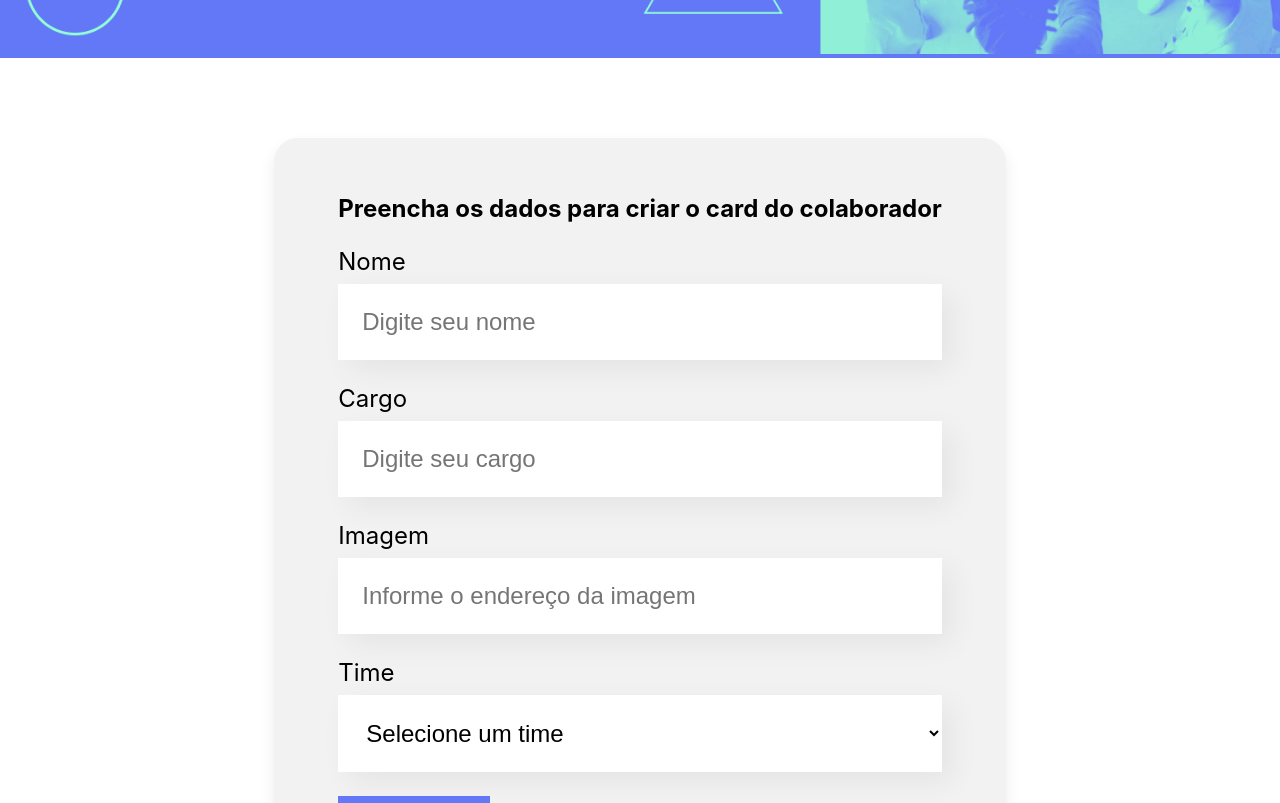
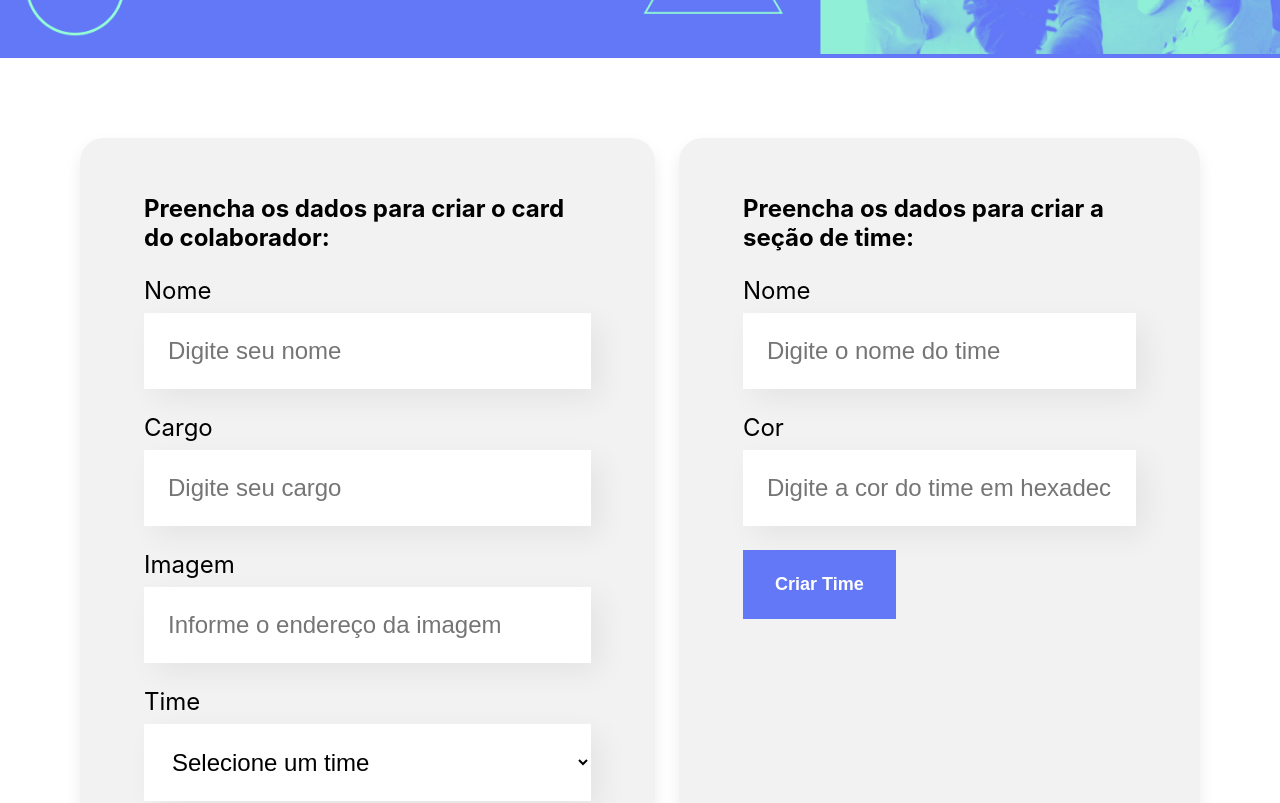
Before and after one commit to natali-schers/organo, a React (Create React App) app: page / in a window 1280 px wide. Shown: the part 440-1243 px from the top of the page. Built offline with nearby package versions, Linux system fonts and the light colour scheme.

Commit message:
feat: add team registration functionality

```diff
--- a/src/App.js
+++ b/src/App.js
@@ -64,10 +64,23 @@ function App() {
     }));
   }
 
+  function teamRegister(newTeam) {
+    const teamExists = teams.some(team => team.name === newTeam.name);
+    if (!teamExists) {
+      setTeams([...teams, { ...newTeam, id: uuidv4() }]);
+    } else {
+      alert('Time já cadastrado!');
+    }
+  }
+
   return (
     <div className="App">
       <Banner />
-      <Form teams={teams.map(team => team.name)} onRegister={employee => addNewEmployee(employee)} />
+      <Form
+        teams={teams.map(team => team.name)}
+        onRegister={employee => addNewEmployee(employee)}
+        onTeamRegister={teamRegister}
+      />
 
       {teams.map(team =>
         <Team
--- a/src/components/Dropdown/index.js
+++ b/src/components/Dropdown/index.js
@@ -4,7 +4,7 @@ const Dropdown = (props) => {
     return (
         <div className='form-dropdown'>
             <label>{props.label}</label>
-            <select onChange={e => props.onSave(e.target.value)} value={props.value} required={props.required}>
+            <select onChange={e => props.onInputChange(e.target.value)} value={props.value} required={props.required}>
                 <option value="">Selecione um time</option>
                 {props.items.map(item => {return <option key={item} value={item}>{item}</option>})}
             </select>
--- a/src/components/Form/index.js
+++ b/src/components/Form/index.js
@@ -9,6 +9,8 @@ const Form = (props) => {
     const [role, setRole] = useState('')
     const [image, setImage] = useState('')
     const [team, setTeam] = useState('')
+    const [teamName, setTeamName] = useState('')
+    const [teamColor, setTeamColor] = useState('')
 
     const onSave = (evento) => {
         evento.preventDefault();
@@ -25,16 +27,35 @@ const Form = (props) => {
         setTeam('')
     }
 
+    const onTeamRegister = (evento) => {
+        evento.preventDefault();
+
+        props.onTeamRegister({
+            name: teamName,
+            color: teamColor
+        })
+        setTeamName('')
+        setTeamColor('')
+    }
+
     return (
         <section className='form'>
             <form onSubmit={onSave}>
-                <h2>Preencha os dados para criar o card do colaborador</h2>
-                <InputText label="Nome" required={true} placeholder="Digite seu nome" value={name} onSave={value => setName(value)}/>
-                <InputText label="Cargo" required={true} placeholder="Digite seu cargo" value={role} onSave={value => setRole(value)}/>
-                <InputText label="Imagem" required={true} placeholder="Informe o endereço da imagem" value={image} onSave={value => setImage(value)}/>
-                <Dropdown label="Time" required={true} items={props.teams} value={team} onSave={value => setTeam(value)}/>
+                <h2>Preencha os dados para criar o card do colaborador:</h2>
+                <InputText label="Nome" required={true} placeholder="Digite seu nome" value={name} onInputChange={value => setName(value)}/>
+                <InputText label="Cargo" required={true} placeholder="Digite seu cargo" value={role} onInputChange={value => setRole(value)}/>
+                <InputText label="Imagem" required={true} placeholder="Informe o endereço da imagem" value={image} onInputChange={value => setImage(value)}/>
+                <Dropdown label="Time" required={true} items={props.teams} value={team} onInputChange={value => setTeam(value)}/>
 
                 <Button>Criar Card</Button>
+            </form>
+
+            <form onSubmit={onTeamRegister}>
+                <h2>Preencha os dados para criar a seção de time:</h2>
+                <InputText label="Nome" required={true} placeholder="Digite o nome do time" value={teamName} onInputChange={value => setTeamName(value)}/>
+                <InputText label="Cor" required={true} placeholder="Digite a cor do time em hexadecimal (#XXXXXX)" value={teamColor} onInputChange={value => setTeamColor(value)}/>
+
+                <Button>Criar Time</Button>
             </form>
         </section>
     )
--- a/src/components/InputText/index.js
+++ b/src/components/InputText/index.js
@@ -4,7 +4,7 @@ const InputText = (props) => {
     return (
         <div className='form-input'>
             <label>{props.label}</label>
-            <input onChange={(e) => props.onSave(e.target.value)} placeholder={props.placeholder} type='text' required={props.required} value={props.value}/>
+            <input onChange={(e) => props.onInputChange(e.target.value)} placeholder={props.placeholder} type='text' required={props.required} value={props.value}/>
         </div>
     )
 }
--- a/src/components/InputText/style.css
+++ b/src/components/InputText/style.css
@@ -1,3 +1,9 @@
+.form {
+    display: flex;
+    gap: 24px;
+    flex-direction: row;
+
+
     .form-input {
         margin: 24px 0;
 
@@ -17,3 +23,4 @@
             box-sizing: border-box;
         }
     }
+}
```
Lines whose indentation alone changed are shown as unchanged.
